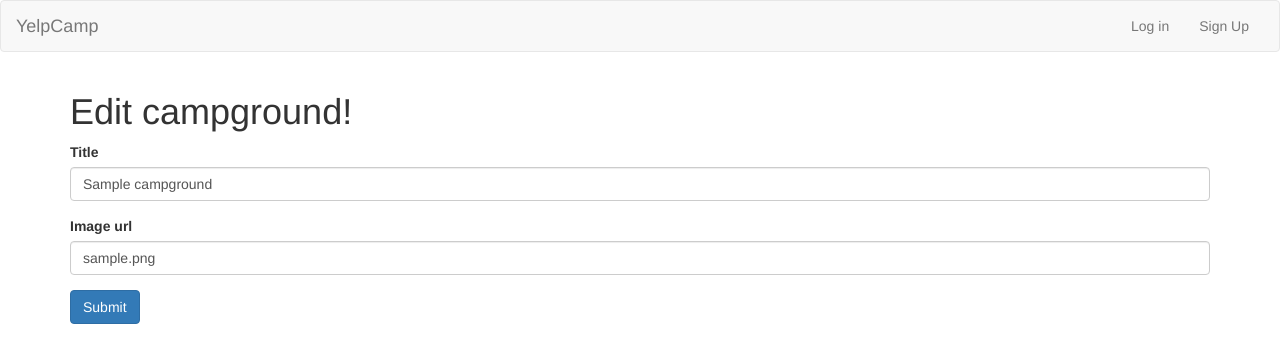
After one commit to deloss/yelp-camp, a Node server app: page /campgrounds/600000000000000000000001/edit in a window 1280 px wide. The commit adds this page. Shown: the top 363 px of the page. Run offline with Node 20, Linux system fonts and the light colour scheme; tables that the repository leaves empty hold one stand-in row (values such as "Sample post"); some libraries are stand-ins or nearby versions.

Commit message:
Update and delete routes added

```diff
--- a/app.js
+++ b/app.js
@@ -11,6 +11,7 @@ var User = require('./models/user')
 var campgroundRoutes = require('./routes/campgrounds');
 var commentRoutes = require('./routes/comments');
 var indexRoutes = require('./routes/index');
+var methodOverride = require('method-override')
 
 //seedsDB();
 
@@ -24,6 +25,7 @@ app.use(require('express-session')({
 	resave: false,
 	saveUninitialized: false,
 }));
+app.use(methodOverride('_method'));
 
 app.use((req, res, next) => {
 	res.locals.currentUser = req.user;
--- a/routes/campgrounds.js
+++ b/routes/campgrounds.js
@@ -6,7 +6,7 @@ router.get('/campgrounds', (req, res) => {
 	CampgroundModel.find({} , (error, camps) => {
 		if(!error) {
 			console.log(camps);
-			res.render('campgrounds', {campgrounds: camps});
+			res.render('campgrounds/campgrounds', {campgrounds: camps});
 		} else {
 			res.send("There was an error");
 		}
@@ -32,9 +32,43 @@ router.post('/campgrounds', (req, res) => {
 })
 
 router.get('/campgrounds/new', (req, res) => {
-	res.render('new-campground');
+	res.render('campgrounds/new-campground');
 })
 
+router.get('/campgrounds/:id/edit', (req, res) => {
+	CampgroundModel.findById(req.params.id, (err, foundCampground) => {
+		if(err) {
+			console.log(err);
+			res.send("There was an error");
+		} else {
+			res.render('campgrounds/edit', {campground: foundCampground});
+		}
+	})
+
+})
+
+router.put('/campgrounds/:id/edit', (req, res) => {
+	CampgroundModel.findByIdAndUpdate(req.params.id, {title: req.body.title, imageUrl: req.body.imageUrl}, (err, newCampground) => {
+		if(err) {
+			console.log(err);
+			res.send("There was an error");
+		} else {
+			res.redirect('/campgrounds');
+		}
+	});
+})
+
+router.delete('/campgrounds/:id', (req, res) => {
+	CampgroundModel.findByIdAndDelete(req.params.id, (err) => {
+		if(err) {
+			console.log(err);
+			res.send("There was an error");
+			res.redirect('/campgrounds');
+		} else {
+			res.redirect('/campgrounds');
+		}
+	})
+})
 
 router.get('/campgrounds/:id', (req, res) => {
 	CampgroundModel.findById(req.params.id).populate("comments").exec((err, foundCampground) => {
@@ -43,7 +77,7 @@ router.get('/campgrounds/:id', (req, res) => {
 			res.send("The campground doesnt exist");
 		} else {
 			console.log(foundCampground);
-			res.render("campground-details", {campground: foundCampground});
+			res.render("campgrounds/campground-details", {campground: foundCampground});
 		}
 	})
 })
--- a/routes/comments.js
+++ b/routes/comments.js
@@ -12,12 +12,14 @@ router.post('/campgrounds/:id/comments', (req, res) => {
 		else {
 			console.log(req.body.comment);
 			Comment.create({
-				text: req.body.comment,
-				author: 'Jorge'
+				text: req.body.comment
 			}, function(err, comment){
 				if(err){
 					console.log(err);
 				} else {
+					comment.author.id = req.user._id;
+					comment.author.username = req.user.username;
+					comment.save();
 					campgroundFound.comments.push(comment);
 					campgroundFound.save();
 					console.log("Created new comment");
--- a/seeds.js
+++ b/seeds.js
@@ -20,7 +20,7 @@ var data = [
 function seedDB(){
    //Remove all campgrounds
    Campground.remove({}, function(err){
-        if(err){
+        /*if(err){
             console.log(err);
         }
         console.log("removed campgrounds!");
@@ -53,7 +53,7 @@ function seedDB(){
                     }
                 });
             });
-        });
+        });*/
     });
     //add a few comments
 }
--- a/views/campgrounds.ejs
+++ b/views/campgrounds/campgrounds.ejs
@@ -1,4 +1,4 @@
-<%- include('partials/header') %>
+<%- include('../partials/header') %>
 
 <div class="container">
 
@@ -34,4 +34,4 @@
 
 </div>
 
-<%- include('partials/footer') %>
+<%- include('../partials/footer') %>
--- /dev/null
+++ b/views/campgrounds/edit.ejs
@@ -0,0 +1,24 @@
+<%- include('../partials/header') %>
+
+<div class="container">
+
+	<h1>
+		Edit campground!
+	</h1>
+	<form action="/campgrounds/<%= campground._id %>/edit?_method=PUT" method="POST">
+		<div class="form-group">
+			<label for="title">Title</label>
+			<input class="form-control" name="title" placeholder="Title" type="text" id="title" value="<%= campground.title %>">
+		</div>
+		<div class="form-group">
+			<label for="image-url">Image url</label>
+			<input class="form-control" name="image" placeholder="Image URL" type="text" id="image-url" value="<%= campground.imageUrl %>">
+		</div>
+		<button type="submit" class="btn btn-large btn-primary">
+			Submit
+		</button>
+	</form>
+
+</div>
+
+<%- include('../partials/footer') %>
--- a/views/new-campground.ejs
+++ b/views/campgrounds/new-campground.ejs
@@ -1,4 +1,4 @@
-<%- include('partials/header') %>
+<%- include('../partials/header') %>
 
 <div class="container">
 
@@ -21,4 +21,4 @@
 
 </div>
 
-<%- include('partials/footer') %>
+<%- include('../partials/footer') %>
```
Also changed, not shown: models/comments.js (+7 -1 lines), views/campgrounds/campground-details.ejs (renamed from views/campground-details.ejs, +8 -3 lines), 1 other file.
